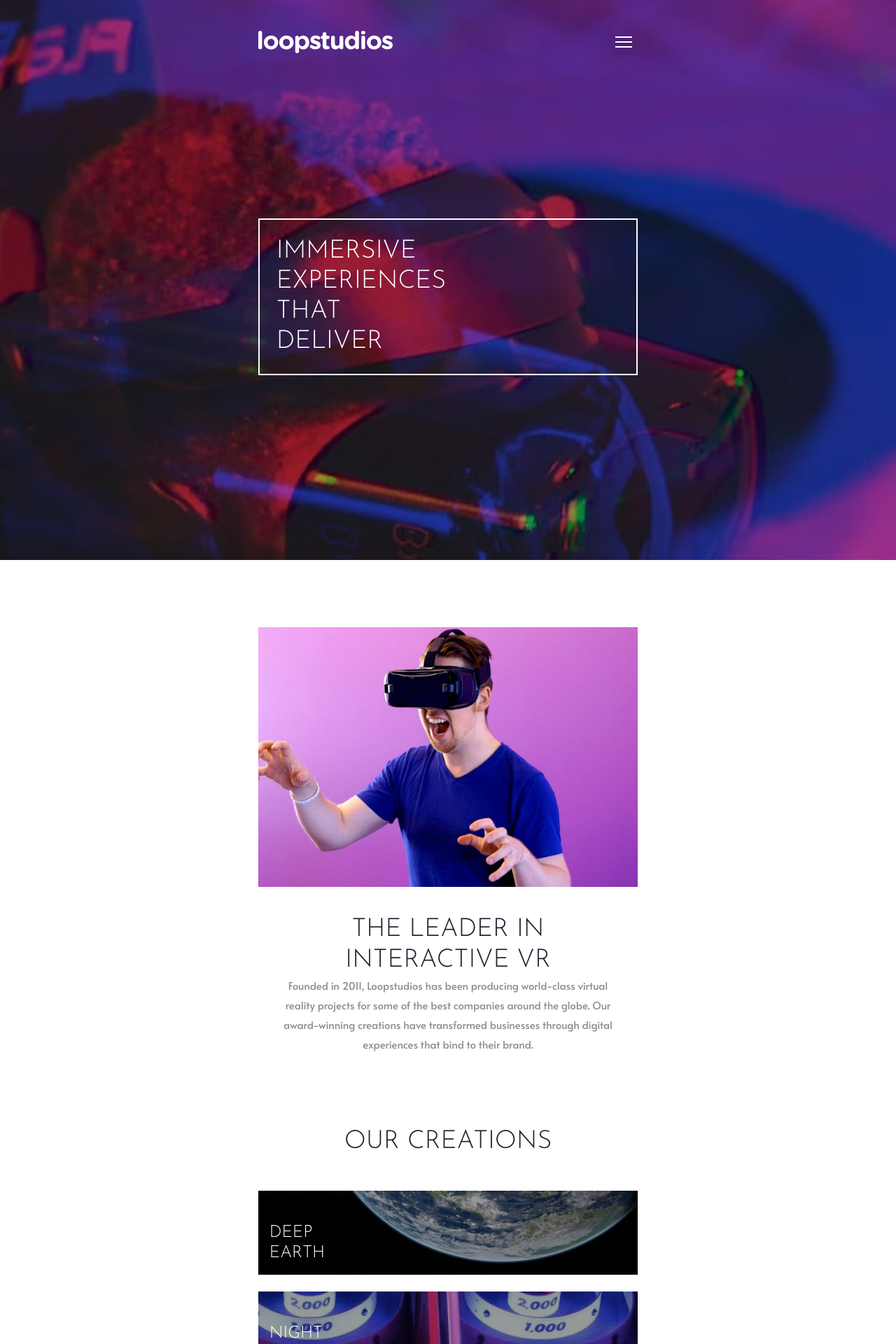
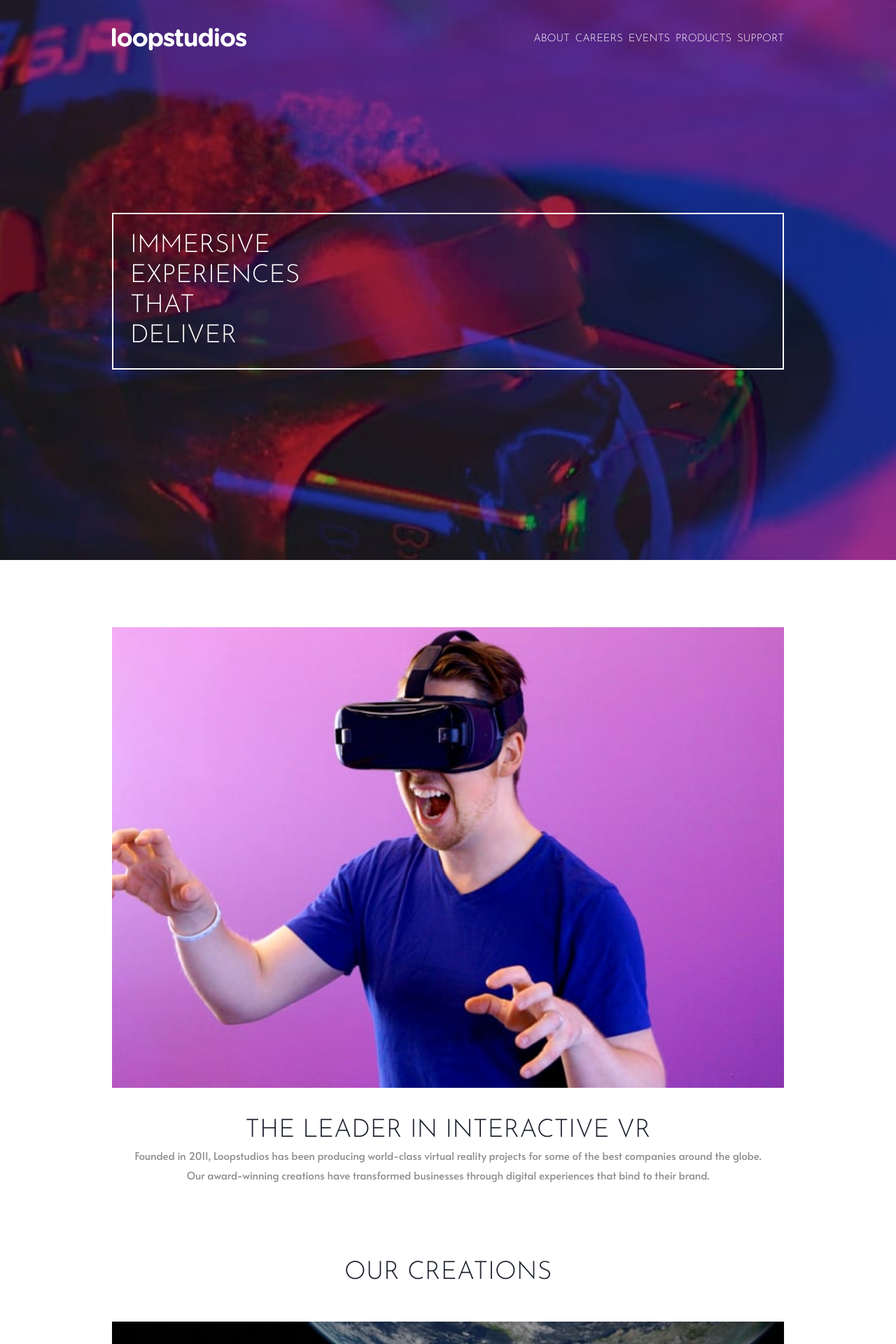
Before and after one commit to gylim0604/FrontEnd-Mentor-Loopstudio-Landing-Page, a Next.js app: page / in a window 1280 px wide. Shown: the top 1920 px of the page at 70% size. Built offline with nearby package versions, Linux system fonts and the light colour scheme.

Commit message:
finally figured out how to change container maxW nicely"

```diff
--- a/components/AboutUs.js
+++ b/components/AboutUs.js
@@ -5,7 +5,16 @@ import React from 'react';
 
 function AboutUs() {
     return (
-        <Container d='flex' flexDir='column' textAlign='center' py='3.5rem'>
+        <Container
+            d='flex'
+            flexDir='column'
+            textAlign='center'
+            py='3.5rem'
+            maxW={{
+                md: 'container.md',
+                lg: 'container.lg',
+            }}
+        >
             <Img
                 my='2.5rem'
                 src='/images/mobile/image-interactive.jpg'
--- a/components/Footer.js
+++ b/components/Footer.js
@@ -14,7 +14,14 @@ import { Facebook, Instagram, Pintrest, Twitter } from './Icons';
 function Footer() {
     return (
         <Box bg='black'>
-            <Container color='white' py='4rem'>
+            <Container
+                color='white'
+                py='4rem'
+                maxW={{
+                    md: 'container.md',
+                    lg: 'container.lg',
+                }}
+            >
                 <Flex
                     flexDir={{ base: 'column' }}
                     alignItems={{ base: ' center' }}
--- a/components/Gallery/Gallery.js
+++ b/components/Gallery/Gallery.js
@@ -4,7 +4,14 @@ import Card from './Card';
 
 function Gallery() {
     return (
-        <Container textAlign='center' py='3rem'>
+        <Container
+            textAlign='center'
+            py='3rem'
+            maxW={{
+                md: 'container.md',
+                lg: 'container.lg',
+            }}
+        >
             <Heading as='h2' mb='3rem'>
                 Our creations
             </Heading>
--- a/components/Header/Hero.js
+++ b/components/Header/Hero.js
@@ -3,7 +3,16 @@ import React from 'react';
 
 function Hero() {
     return (
-        <Container d='flex' position='relative' h='100%' alignItems='center'>
+        <Container
+            d='flex'
+            position='relative'
+            h='100%'
+            alignItems='center'
+            maxW={{
+                md: 'container.md',
+                lg: 'container.lg',
+            }}
+        >
             <Box pos='relative' top='-10%' border='2px white solid' w='100%'>
                 <Heading
                     // One word per line
--- a/components/Header/Nav.js
+++ b/components/Header/Nav.js
@@ -6,6 +6,7 @@ import {
     UnorderedList,
     ListItem,
     Link,
+    HStack,
 } from '@chakra-ui/react';
 import React from 'react';
 import { Close, Hamburger } from '../Icons';
@@ -16,12 +17,17 @@ function Nav() {
     const { isOpen, onOpen, onClose, onToggle } = useDisclosure();
     return (
         <Container
+            // bg={{ md: 'black' }}
             d='flex'
             justifyContent='space-between'
             position='relative'
             zIndex='2000'
             pt='2.5rem'
             alignItems='center'
+            maxW={{
+                md: 'container.md',
+                lg: 'container.lg',
+            }}
         >
             <Img src='/images/logo.svg' h='32px' />
             <IconButton
@@ -30,6 +36,7 @@ function Nav() {
                 onClick={onToggle}
                 _hover={{}}
                 _focus={{}}
+                d={{ md: 'none' }}
             />
             <Modal isOpen={isOpen} onClose={onClose} size='full'>
                 <ModalOverlay />
@@ -65,8 +72,23 @@ function Nav() {
                     </ModalBody>
                 </ModalContent>
             </Modal>
-            <Box d={{ base: 'none', lg: 'block' }} as='span'>
-                About Careers Events Products Support
+            <Box d={{ base: 'none', md: 'block' }} as='span'>
+                <HStack
+                    textTransform='uppercase'
+                    fontFamily='Josefin Sans'
+                    m='0'
+                    color='white'
+                >
+                    <Link>About</Link>
+
+                    <Link>Careers</Link>
+
+                    <Link>Events</Link>
+
+                    <Link>Products</Link>
+
+                    <Link>Support</Link>
+                </HStack>
             </Box>
         </Container>
     );
--- a/styles/loopStudio.js
+++ b/styles/loopStudio.js
@@ -3,7 +3,7 @@ import { createBreakpoints } from '@chakra-ui/theme-tools';
 
 const breakpoints = createBreakpoints({
     sm: '320px',
-    md: '1400px',
+    md: '1024px',
     lg: '1400px',
     xl: '2100px',
 });
@@ -18,8 +18,13 @@ const Container = {
         padding: '1.25rem',
     },
 };
+
 const theme = extendTheme({
     breakpoints,
+    components: {
+        Container,
+        Heading,
+    },
     styles: {
         global: {
             // styles for the `body`
@@ -42,9 +47,13 @@ const theme = extendTheme({
         heading: 'Josefin Sans',
         body: 'Alata',
     },
-    components: {
-        Heading,
-        Container,
+    sizes: {
+        container: {
+            sm: '640px',
+            md: '1000px',
+            lg: '1200px',
+            // xl: '1280px',
+        },
     },
 });
 
```
